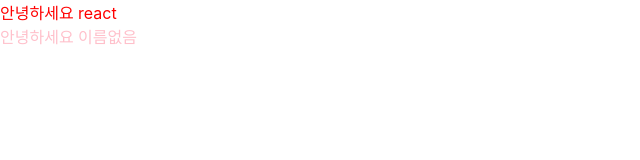
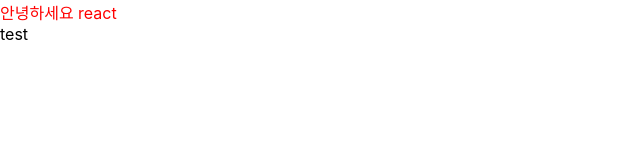
Before and after one commit to Choiss96/Vlpt-React-, a React (Create React App) app in the folder vlpt-react-practice/: page / in a window 1280 px wide. Shown: the top 160 px of the page, without its empty margins (0-640 px from the left). Built offline with nearby package versions, Linux system fonts and the light colour scheme.

Commit message:
App.js 수정

```diff
--- a/vlpt-react-practice/src/App.js
+++ b/vlpt-react-practice/src/App.js
@@ -5,7 +5,7 @@
   return (
     <>
       <Hello name="react" color="red"/>
-      <Hello color="pink"/>
+      <div>test</div>
     </>
   );
 }
```
